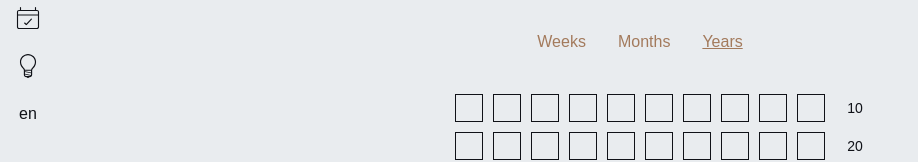
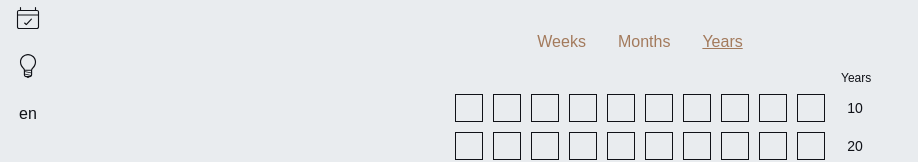
Before and after one commit to Alekey1919/finite, a Next.js app: page /famous-deaths in a window 1280 px wide. Shown: the part 126-288 px from the top of the page, without its empty margins (0-918 px from the left). Built offline with nearby package versions, Linux system fonts and the light colour scheme; no server answers.

Commit message:
Show years text mark

```diff
--- a/src/app/components/calendar/Calendar.tsx
+++ b/src/app/components/calendar/Calendar.tsx
@@ -44,6 +44,7 @@ const Calendar = ({ calendarType }: { calendarType: CalendarTypesEnum }) => {
               "[@media(max-width:400px)]:-right-5"
           )}
           boxStyles={calendarData.boxSize}
+          timeMeasurement={timeMeasurement}
         />
       </div>
     </div>
--- a/src/app/components/calendar/CalendarMarks.tsx
+++ b/src/app/components/calendar/CalendarMarks.tsx
@@ -1,12 +1,18 @@
+import { useTranslations } from "next-intl";
 import { twMerge } from "tailwind-merge";
+import { TimeMeasurementsEnum } from "./Calendar";
 
 const CalendarMarks = ({
   boxStyles,
   containerStyles,
+  timeMeasurement,
 }: {
   boxStyles?: string;
   containerStyles?: string;
+  timeMeasurement: TimeMeasurementsEnum;
 }) => {
+  const t = useTranslations();
+
   return (
     <div
       className={twMerge(
@@ -14,6 +20,14 @@ const CalendarMarks = ({
         containerStyles
       )}
     >
+      <div
+        className={twMerge(
+          "hidden sm:block absolute -top-6 left-0 right-0 mx-auto text-xs",
+          timeMeasurement !== TimeMeasurementsEnum.Years && "-translate-x-1/2"
+        )}
+      >
+        {t("years")}
+      </div>
       {Array.from({ length: 9 }).map((_, index) => {
         return (
           <div
```
